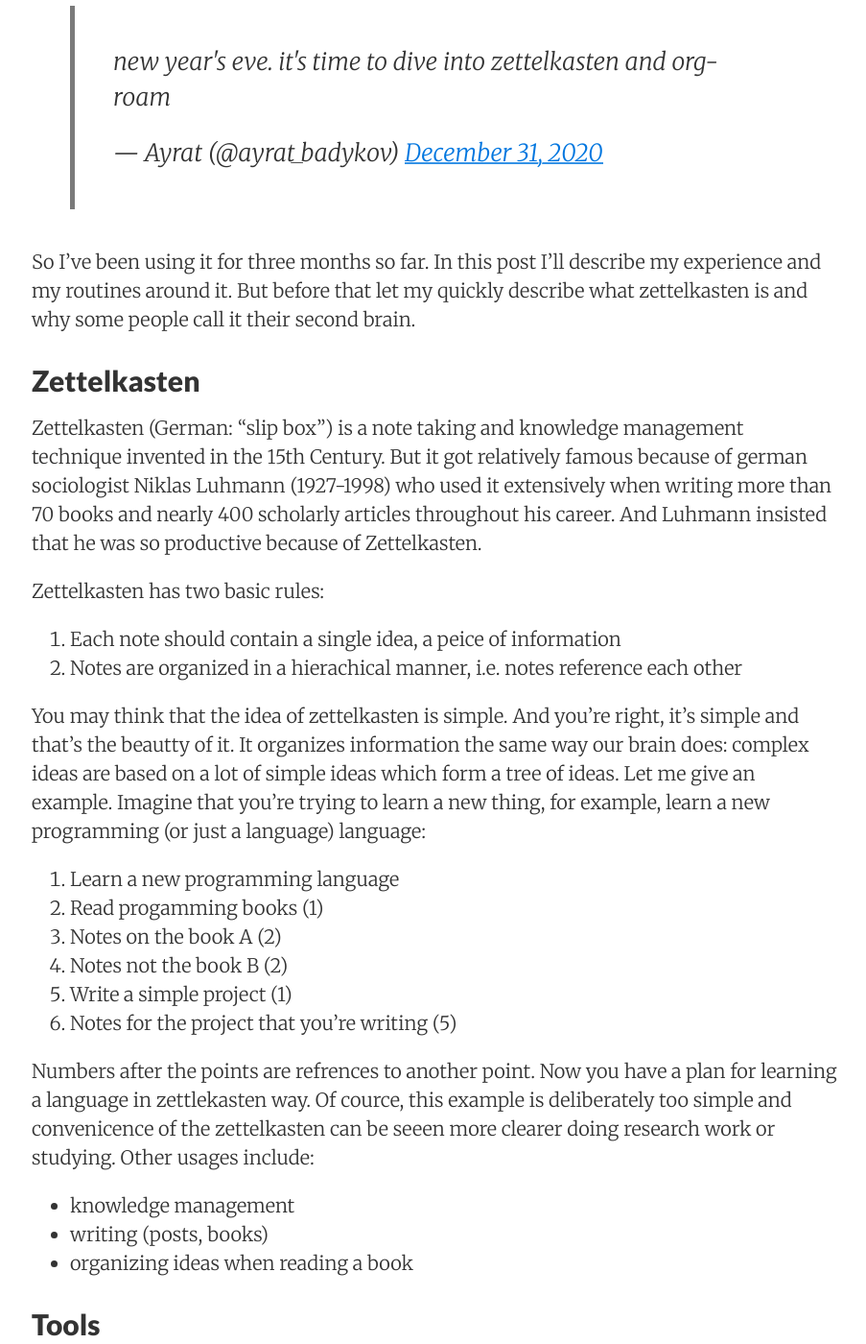
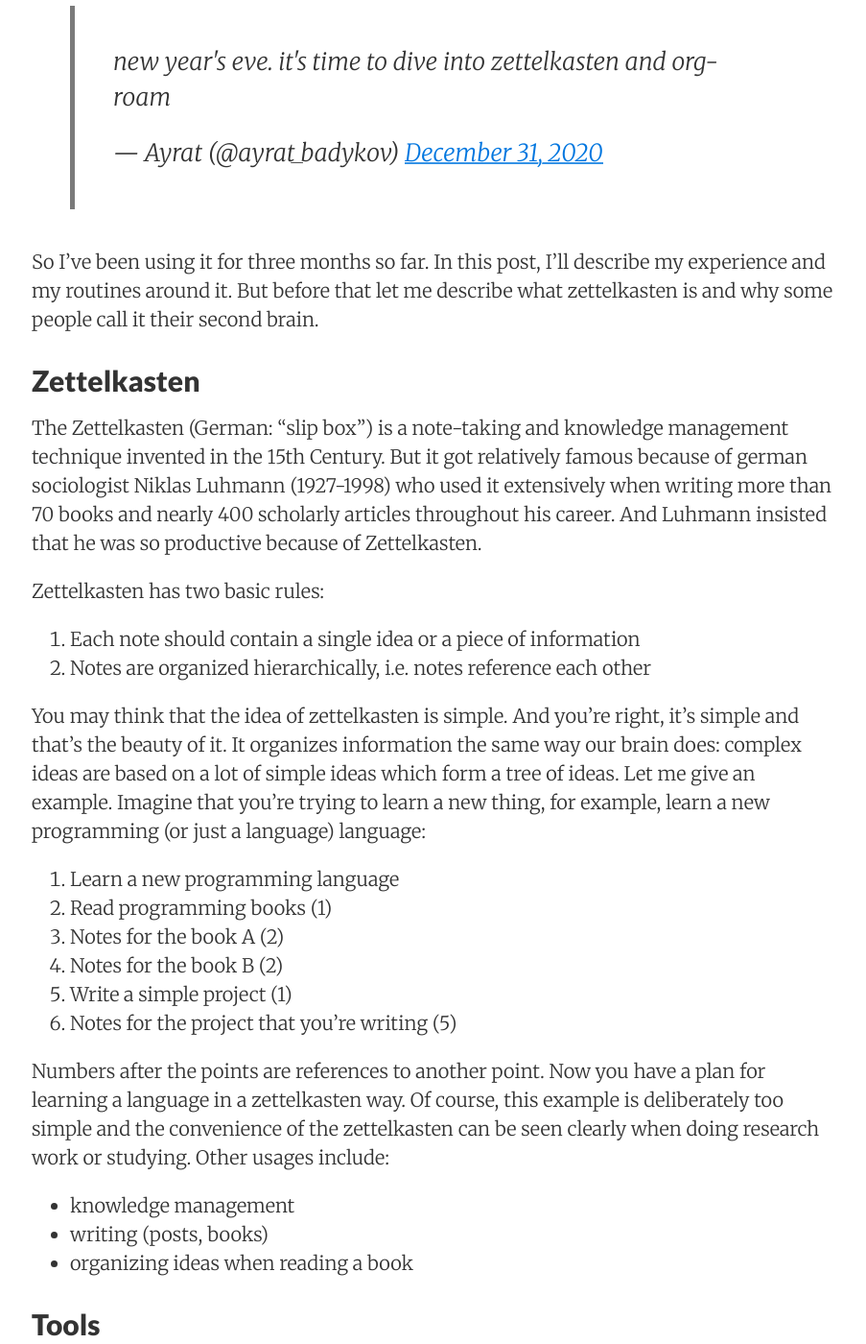
Before and after one commit to ayrat555/ayrat555.github.io, a Jekyll site: the page built from _posts/2021-03-28-org-roam.md, in a window 1280 px wide and 1400 px high, scrolled down 1147 px. Shown: the whole window at 96% size, without its empty margins (187-1090 px from the left). Built offline with Jekyll 4.4.1, drawn with Linux system fonts in a browser that asks for light colours; nearby versions of some CDN libraries; comment, search, counter and statistics services are not loaded; some of the changed text lies outside the part shown.

Commit message:
fix typos

```diff
--- a/_posts/2021-03-28-org-roam.md
+++ b/_posts/2021-03-28-org-roam.md
@@ -2,36 +2,35 @@
 layout: post
 title: Your second brain
 date: 2021-03-28
-summary: My experience using zettelkasten
+summary: My experience using the zettelkasten
 categories: common
 ---
 
 ![index-cards](/images/2021-03-28-index.jpeg)
 
-I think majority of people who extensively use note taking in their daily life and use notes to organize their lifes have heard about zettelkasten technique. The last couple of years it became very popular. I started diving into it on the new year's of eve (2020-2021), it can be verified by my tweet:
+I think majority of people who extensively use note taking in their daily life and use notes to organize their lifes have heard about the zettelkasten technique. The last couple of years it became very popular. I started diving into it on the new year's of eve (2020-2021), it can be verified by my tweet:
 
 <blockquote class="twitter-tweet"><p lang="en" dir="ltr">new year&#39;s eve. it&#39;s time to dive into zettelkasten and org-roam</p>&mdash; Ayrat (@ayrat_badykov) <a href="https://twitter.com/ayrat_badykov/status/1344666526411067392?ref_src=twsrc%5Etfw">December 31, 2020</a></blockquote> <script async src="https://platform.twitter.com/widgets.js" charset="utf-8"></script>
 
-So I've been using it for three months so far. In this post I'll describe my experience and my routines around it. But before that let my quickly describe what zettelkasten is and why some people call it their second brain.
+So I've been using it for three months so far. In this post, I'll describe my experience and my routines around it. But before that let me describe what zettelkasten is and why some people call it their second brain.
 
 ##  Zettelkasten
-
-Zettelkasten (German: "slip box") is a note taking and knowledge management technique invented in the 15th Century. But it got relatively famous because of german sociologist  Niklas Luhmann (1927-1998) who used it extensively when writing more than 70 books and nearly 400 scholarly articles throughout his career. And Luhmann insisted that he was so productive because of Zettelkasten.
+The Zettelkasten (German: "slip box") is a note-taking and knowledge management technique invented in the 15th Century. But it got relatively famous because of german sociologist Niklas Luhmann (1927-1998) who used it extensively when writing more than 70 books and nearly 400 scholarly articles throughout his career. And Luhmann insisted that he was so productive because of Zettelkasten.
 
 Zettelkasten has two basic rules:
-1. Each note should contain a single idea, a peice of information
-2. Notes are organized in a hierachical manner, i.e. notes reference each other
+1. Each note should contain a single idea or a piece of information
+2. Notes are organized hierarchically, i.e. notes reference each other
 
-You may think that the idea of zettelkasten is simple. And you're right, it's simple and that's the beautty of it. It organizes information the same way our brain does: complex ideas are based on a lot of simple ideas which form a tree of ideas. Let me give an example. Imagine that you're trying to learn a new thing, for example, learn a new programming (or just a language) language:
+You may think that the idea of zettelkasten is simple. And you're right, it's simple and that's the beauty of it. It organizes information the same way our brain does: complex ideas are based on a lot of simple ideas which form a tree of ideas. Let me give an example. Imagine that you're trying to learn a new thing, for example, learn a new programming (or just a language) language:
 
 1. Learn a new programming language
-2. Read progamming books (1)
-3. Notes on the book A (2)
-4. Notes not the book B (2)
+2. Read programming books (1)
+3. Notes for the book A (2)
+4. Notes for the book B (2)
 5. Write a simple project (1)
 6. Notes for the project that you're writing (5)
 
-Numbers after the points are refrences to another point. Now you have a plan for learning a language in zettlekasten way. Of cource, this example is deliberately too simple and convenicence of the zettelkasten can be seeen more clearer doing research work or studying. Other usages include:
+Numbers after the points are references to another point. Now you have a plan for learning a language in a zettelkasten way. Of course, this example is deliberately too simple and the convenience of the zettelkasten can be seen clearly when doing research work or studying. Other usages include:
 
 - knowledge management
 - writing (posts, books)
@@ -39,32 +38,32 @@ Numbers after the points are refrences to another point. Now you have a plan for
 
 ## Tools
 
-Before computers came to our life, people who used Zettelkasten where doing everything with peices of papers. But fortunately for us, we have some tools which we can use to easily create zettelkasten notes:
+Before computers came into our life, people who used Zettelkasten were doing everything with pieces of paper. But fortunately for us, we have some tools which we can use to easily create zettelkasten notes:
 
-- Any issue tracker (trello, jira, notion etc) but each issue would contain a single idea. But in my humble opinion it seems like an overhead
-- [Roam Research](https://roamresearch.com/) - one of the most popular note taking zettelkasten tools
-- [Obsidian](https://obsidian.md/) - zettelkasten based on local markdown filed
+- Any issue tracker (trello, jira, notion etc) but each issue should contain a single idea. But in my humble opinion, it seems like an overhead
+- [Roam Research](https://roamresearch.com/) - one of the most popular note-taking zettelkasten tools
+- [Obsidian](https://obsidian.md/) - zettelkasten based on local markdown files
 - [Org-roam](https://github.com/org-roam/org-roam) - roam research clone for emacs
 
 
-I use org-roam. So in the next section I'll describe it and my workflow using it.
+I use org-roam. So in the next section, I'll describe it and my workflow using it.
 
 ## Org-roam
 
 Disclaimer: using org-roam requires experience with emacs and org-mode so if you haven't used emacs I think org-roam may have a steep learning curve for you.
 
-Org-roam stores all notes as org-mode files. Every note is assigned a unique timestamp which is used to refrence it in other notes. You can assign tags to a note. These takes are used to search note similar tags, also notes are searchable by name. Org-mode uses sqlite3 to index notes.
+Org-roam stores all notes as org-mode files. Every note is assigned a unique timestamp which is used to reference it in other notes. You can assign tags to a note. These tags are used to search notes by similar tags, also notes are searchable by name. Org-mode uses sqlite3 to index notes.
 
-As zettelkasten itself, org-roam seemms very simple. All power of it comes from the fact that it uses org-mode for notes. Org-mode is one of the most powerful note-taking tools. You can find my more about org-mode in [my post](/2018/08/26/be-productive-with-org-mode/) I wrote a couple of years ago.
+As zettelkasten itself, org-roam seems very simple. All its power comes from the fact that it uses org-mode for notes. Org-mode is one of the most powerful note-taking tools. You can find more about org-mode in [my post](/2018/08/26/be-productive-with-org-mode/) I wrote a couple of years ago.
 
-Another great feature of org-raom is ability to visualize connections between notes with graphs:
+Another great feature of org-roam is ability to visualize connections between notes with graphs:
 
 ![graph](/images/2021-03-28-graph.png)
 
 
 ## Conclusion
 
-I like zettelkasten way of taking notes more than common notes taking usual way with a set of organizaed notes because you have all your notes in the same place and they can be easily searched.
+I like the zettelkasten way of taking notes more than taking notes usual way with a set of organized notes because you have all your notes in the same place and they can be easily searched.
 
 My other emacs posts:
 - [Why Emacs is a great text editor](https://www.badykov.com/emacs/2018/07/31/why-emacs-is-a-great-editor/)
```
